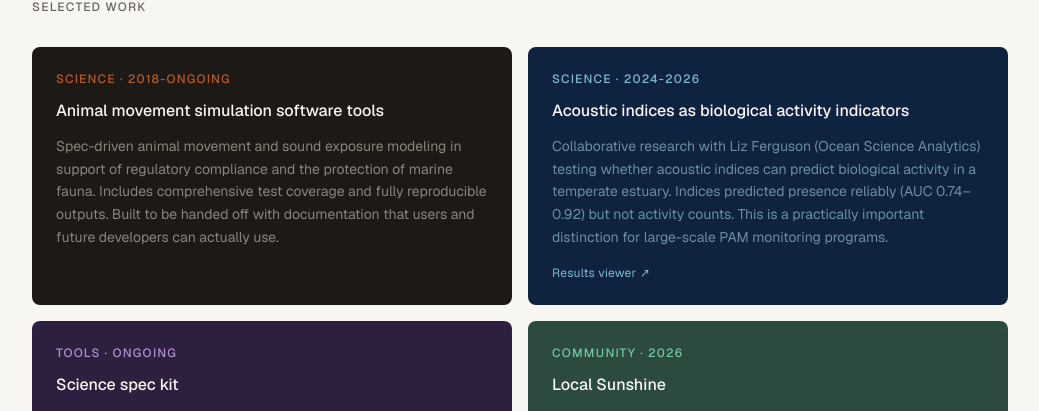
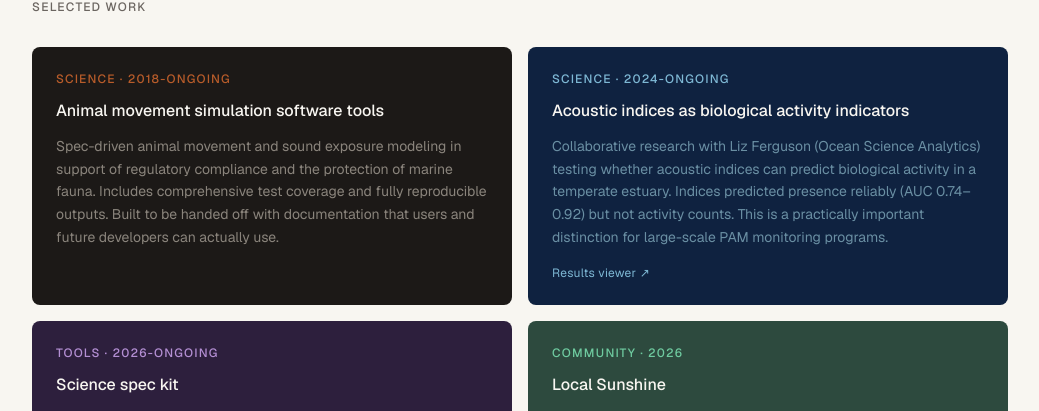
Before and after one commit to Waveform-Analytics/website, a Next.js app: page / in a window 1280 px wide. Shown: the part 467-878 px from the top of the page, without its empty margins (120-1159 px from the left). Built offline with nearby package versions, Linux system fonts and the light colour scheme.

Commit message:
fix: tweaks to dates on cards

```diff
--- a/src/app/page.tsx
+++ b/src/app/page.tsx
@@ -62,7 +62,7 @@ const work: WorkItem[] = [
   },
   {
     category: "Science",
-    year: "2024-2026",
+    year: "2024-ongoing",
     title: "Acoustic indices as biological activity indicators",
     description:
       "Collaborative research with Liz Ferguson (Ocean Science Analytics) testing whether acoustic indices can predict biological activity in a temperate estuary. Indices predicted presence reliably (AUC 0.74–0.92) but not activity counts. This is a practically important distinction for large-scale PAM monitoring programs.",
@@ -72,7 +72,7 @@ const work: WorkItem[] = [
   },
   {
     category: "Tools",
-    year: "ongoing",
+    year: "2026-ongoing",
     title: "Science spec kit",
     description:
       "A scientific adaptation of GitHub's spec-kit — bringing spec-driven development to scientific software. Makes reproducibility, documentation, and rigorous process a built-in part of the workflow rather than an afterthought. Designed to work across AI coding tools via an adapter system.",
```
